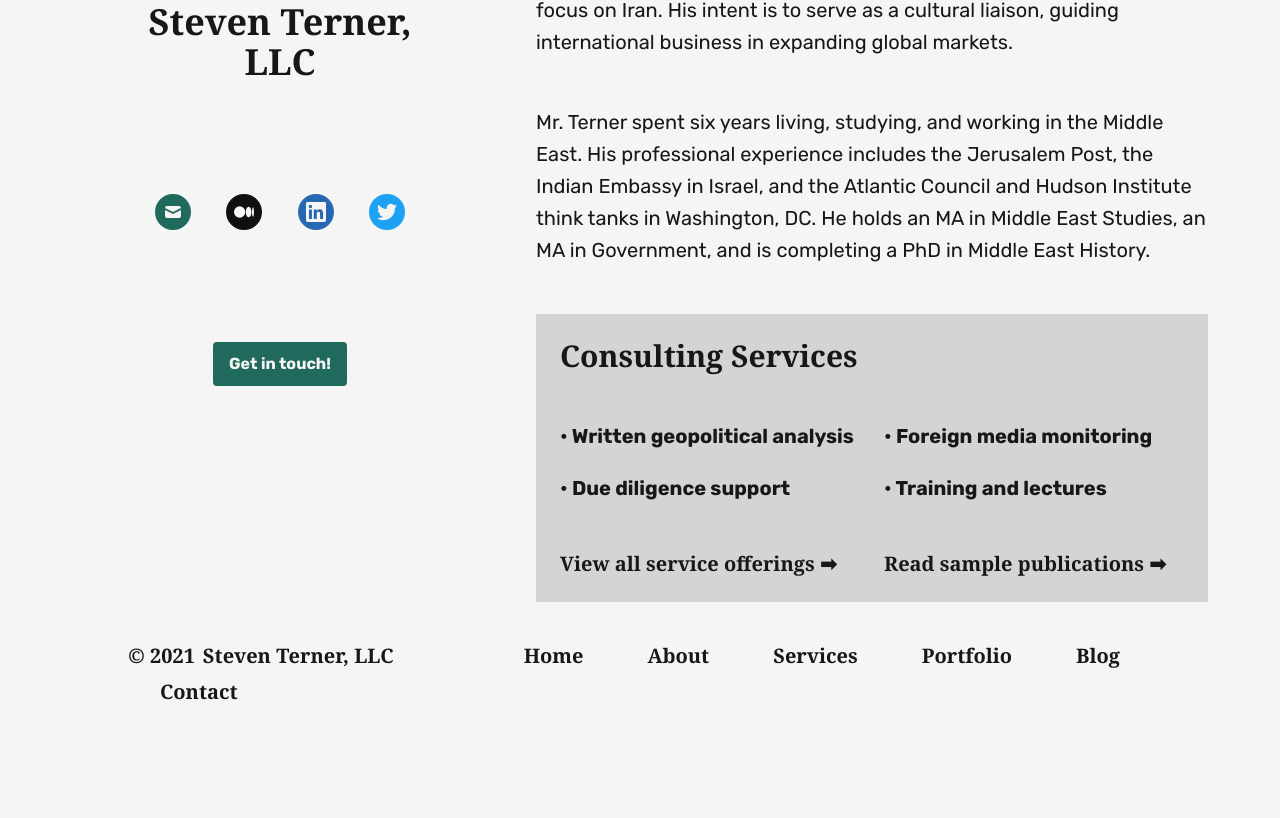
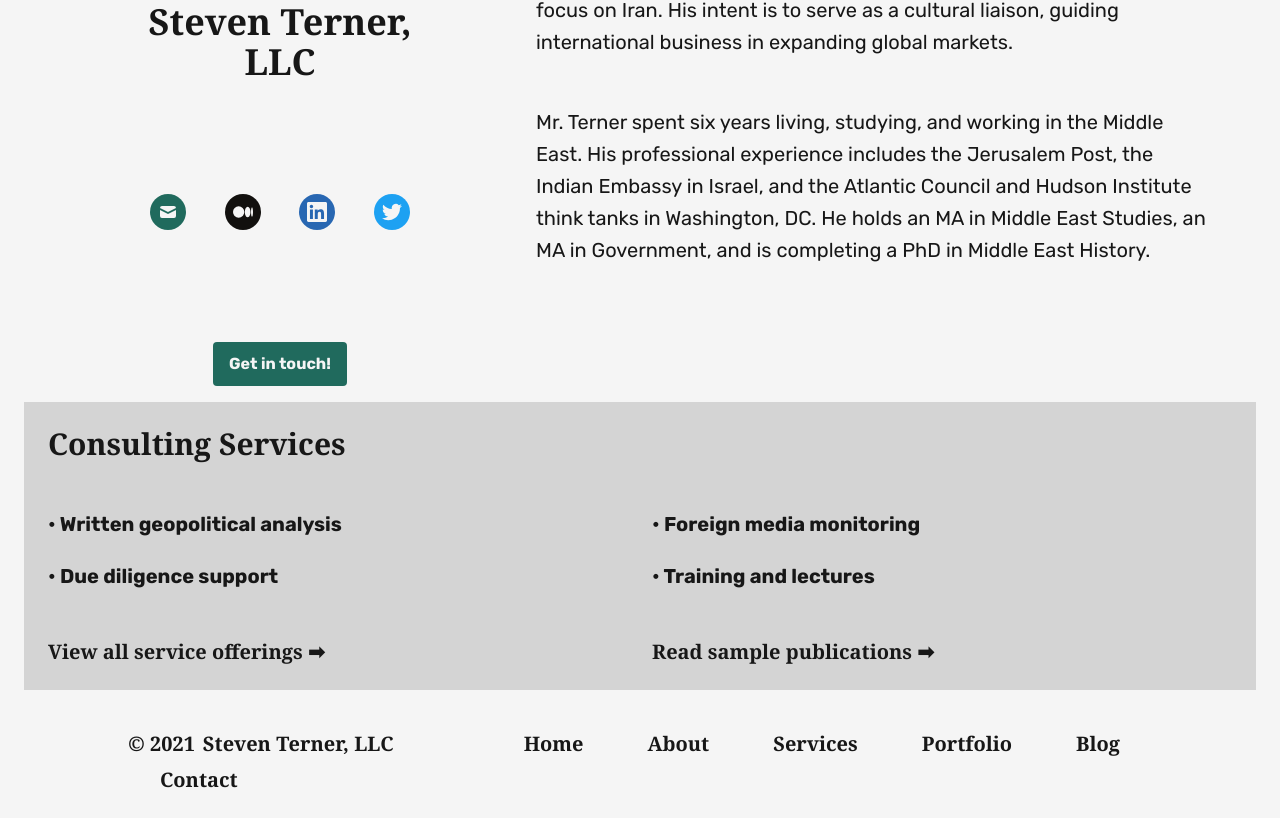
Before and after one commit to DoctorDerek/steven-terner.github.io, a Next.js app: page /about in a window 1280 px wide. Shown: the part 802-1620 px from the top of the page. Before the commit the page ends 1532 px from the top, so only its background shows below. Built offline with nearby package versions, Linux system fonts and the light colour scheme; a web font is replaced by a local one; what @tailwindcss/typography would draw is missing.

Commit message:
Remove flex-wrap on social icons in favor of minimum spacing (space-x-2)

```diff
--- a/components/AboutSidebar.js
+++ b/components/AboutSidebar.js
@@ -8,7 +8,7 @@ const AboutSidebarHomePage = () => (
     <h2 className="font-serif text-4xl font-bold text-center sm:text-3xl sm:py-4 md:text-4xl">
       Steven Terner, LLC
     </h2>
-    <div className="flex flex-wrap w-full justify-evenly sm:py-12">
+    <div className="flex w-full space-x-2 justify-evenly sm:py-12">
       <SocialIcon kind="email" href={`mailto:${siteMetadata.email}`} />
       <SocialIcon kind="medium" href={siteMetadata.medium} />
       <SocialIcon kind="linkedin" href={siteMetadata.linkedin} />
@@ -46,7 +46,7 @@ const AboutSidebar = ({ photo = false }) => {
           <h2 className="font-serif text-4xl font-bold text-center sm:py-4">
             Steven Terner, LLC
           </h2>
-          <div className="flex flex-wrap w-full justify-evenly sm:justify-center md:justify-evenly sm:space-x-6 md:space-x-0 sm:py-12">
+          <div className="flex flex-wrap w-full justify-evenly sm:justify-center md:justify-evenly sm:space-x-6 sm:py-12">
             <SocialIcon kind="email" href={`mailto:${siteMetadata.email}`} />
             <SocialIcon kind="medium" href={siteMetadata.medium} />
             <SocialIcon kind="linkedin" href={siteMetadata.linkedin} />
--- a/pages/about.js
+++ b/pages/about.js
@@ -157,6 +157,9 @@ export default function About() {
               Middle East Studies, an MA in Government, and is completing a PhD
               in Middle East History.
             </p>
+          </div>
+        </div>
+
         <ul className="grid grid-cols-2 gap-6 p-6 text-xl font-bold bg-gray-300">
           <h3 className="col-span-2 mb-6 font-serif text-3xl">
             Consulting Services
@@ -168,8 +171,6 @@ export default function About() {
           <li className="mt-6 font-serif">View all service offerings ➡</li>
           <li className="mt-6 font-serif">Read sample publications ➡</li>
         </ul>
-          </div>
-        </div>
       </SectionContainer>
     </>
   )
```
Lines whose indentation alone changed are shown as unchanged.
